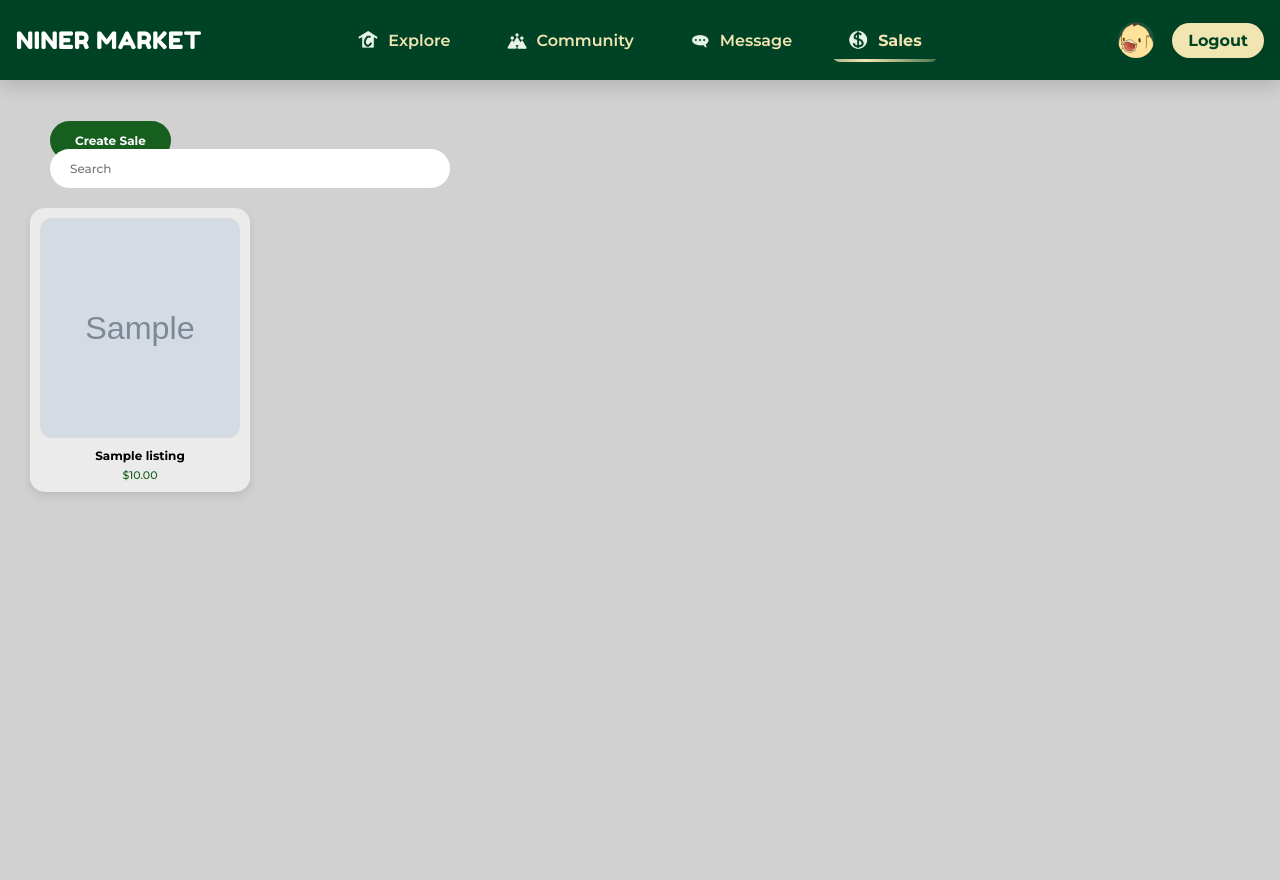
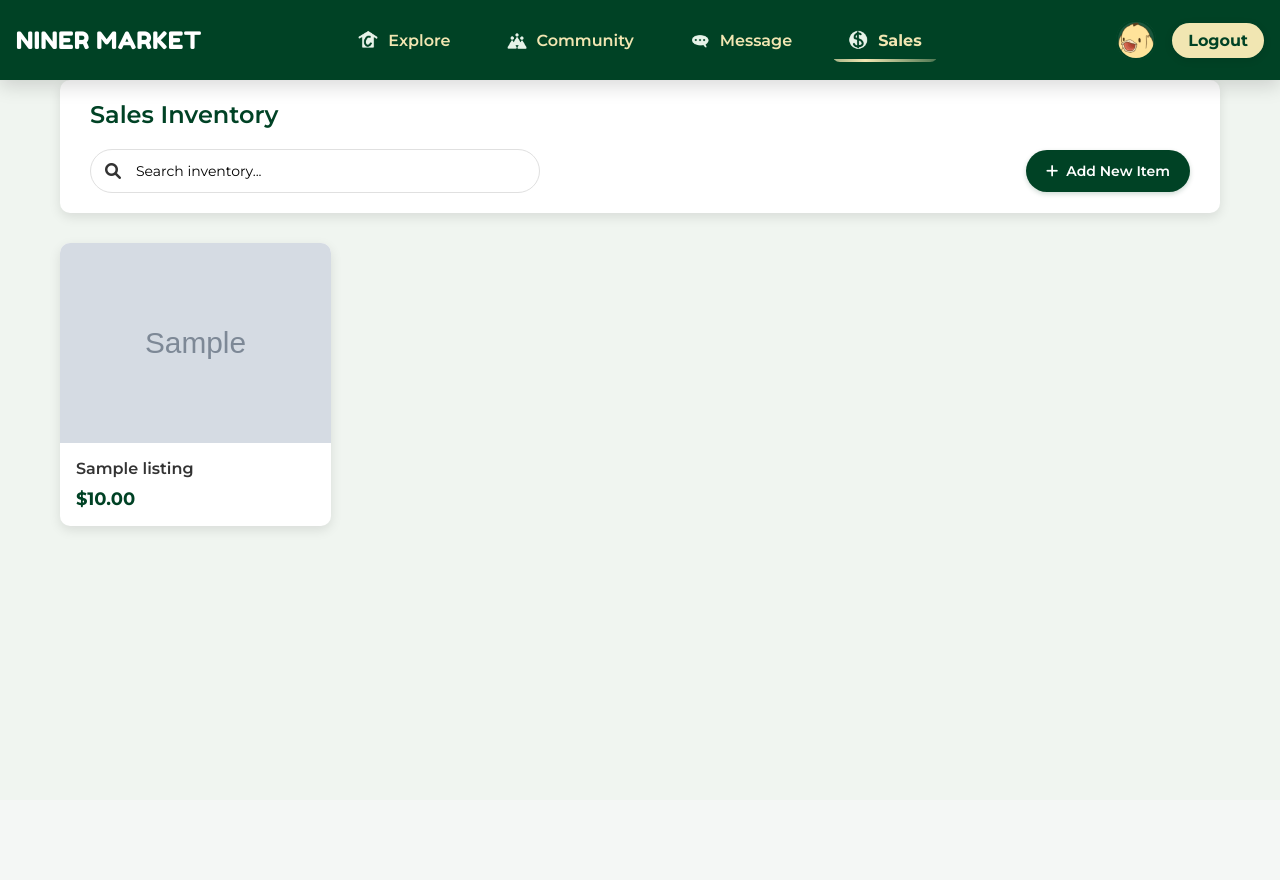
Before and after one commit to alee182/ITSC3155group11, a Django app: page /sales/ in a window 1280 px wide. After the commit the page ends 533 px from the top, so only its background shows below. Run offline with Django 5.2, Linux system fonts and the light colour scheme; a user stored in the database is signed in; tables that the repository leaves empty hold one stand-in row (values such as "Sample post"); grey boxes marked "Sample" are stand-in pictures.

Commit message:
sales page

```diff
--- a/base/templates/base/sales.html
+++ b/base/templates/base/sales.html
@@ -1,35 +1,58 @@
+<!DOCTYPE html>
+{% load static %}
+<html lang="en">
+<head>
+  <meta charset="UTF-8">
+  <meta name="viewport" content="width=device-width, initial-scale=1.0">
+  <title>Sales Inventory</title>
+  <link rel="stylesheet" href="{% static 'css/sales.css' %}">
+  <link rel="stylesheet" href="https://cdnjs.cloudflare.com/ajax/libs/font-awesome/6.0.0/css/all.min.css">
+</head>
+<body>
   {% include 'navbar.html' %}
-{% load static %}
-
-{% block content %}
-<link rel="stylesheet" href="{% static 'css/sales.css' %}">
-
-<div class="sales-page">
+  <div class="sales-container">
     <div class="sales-header">
-    <a href="{% url 'create_sale' %}" class="create-btn">Create Sale</a>
-    <form method="get" class="search-bar">
-      <input type="text" name="q" placeholder="Search" value="{{ query }}">
+      <h1>Sales Inventory</h1>
+      <div class="header-actions">
+        <form method="get" class="search-form">
+          <div class="search-wrapper">
+            <i class="fas fa-search search-icon"></i>
+            <input type="text" name="q" placeholder="Search inventory..." value="{{ query }}">
+          </div>
         </form>
+        <a href="{% url 'create_sale' %}" class="create-btn">
+          <i class="fas fa-plus"></i> Add New Item
+        </a>
+      </div>
     </div>
 
+    <div class="sales-content">
       <div class="sales-grid">
         {% for item in listings %}
-    <a href="{% url 'edit_sale' item.id %}">
+        <a href="{% url 'edit_sale' item.id %}" class="item-link">
           <div class="sale-card">
+            <div class="card-image">
               {% if item.images.all %}
                 <img src="{{ item.images.first.image.url }}" alt="{{ item.title }}">
               {% else %}
                 <img src="{% static 'images/empty.png' %}" alt="No Image Available">
               {% endif %}
-        <div class="item-name">{{ item.title }}</div>
-        <div class="item-price">${{ item.price }}</div>
+            </div>
+            <div class="card-details">
+              <h3 class="item-name">{{ item.title }}</h3>
+              <p class="item-price">${{ item.price }}</p>
+            </div>
           </div>
         </a>
-
         {% empty %}
-      <p style="text-align:center;">No items available.</p>
+          <div class="empty-state">
+            <i class="fas fa-box-open empty-icon"></i>
+            <p>No items available in inventory.</p>
+            <a href="{% url 'create_sale' %}" class="empty-action">Add your first item</a>
+          </div>
         {% endfor %}
       </div>
     </div>
-
-{% endblock %}
+  </div>
+</body>
+</html>
--- a/static/css/sales.css
+++ b/static/css/sales.css
@@ -1,75 +1,262 @@
-.sales-page {
-    padding: 30px;
-    background-color: hsl(0, 0%, 82%);
-    min-height: 100vh;
-    margin-top: 80px;
+/* Sales Page Styles */
+@import url('https://fonts.googleapis.com/css2?family=Montserrat:wght@400;500;600;700&display=swap');
+
+:root {
+  --color-main: #004225;
+  --color-light-main: #00532e;
+  --color-accent: #F1E6B2;
+  --color-hover: #A49665;
+  --color-white: #ffffff;
+  --color-bg: #f0f5f0;
+  --color-text: #333333;
+  --color-text-light: #666666;
+  --color-border: #e0e0e0;
+  --shadow-sm: 0 2px 5px rgba(0, 0, 0, 0.05);
+  --transition-medium: 0.3s ease;
+  --border-radius: 10px;
 }
 
-  .sales-header {
-    position: sticky;
-    top: 0;
-    z-index: 10;
-    background-color: hsl(0, 0%, 82%);
-    padding: 20px;
+* {
+  margin: 0;
+  padding: 0;
+  box-sizing: border-box;
+  font-family: 'Montserrat', sans-serif;
 }
 
-  .sales-content {
-    overflow-y: auto;
-    max-height: calc(100vh - 100px); /* Adjust depending on header height */
+body {
+  background-color: var(--color-bg);
+  color: var(--color-text);
+  font-size: 16px;
+  padding-top: 80px;
+  min-height: 100vh;
 }
 
+/* Main container */
+.sales-container {
+  max-width: 1200px;
+  margin: 0 auto;
+  padding: 0 20px;
+}
 
+/* Header section */
+.sales-header {
+  background-color: var(--color-white);
+  border-radius: var(--border-radius);
+  padding: 20px 30px;
+  margin-bottom: 30px;
+  box-shadow: var(--shadow-sm);
+  position: relative;
+}
+
+.sales-header h1 {
+  font-size: 24px;
+  font-weight: 600;
+  color: var(--color-main);
+  margin: 0 0 20px 0;
+}
+
+.header-actions {
+  display: flex;
+  justify-content: space-between;
+  align-items: center;
+  flex-wrap: wrap;
+  gap: 15px;
+}
+
+/* Search form */
+.search-form {
+  flex: 1;
+  max-width: 450px;
+}
+
+.search-wrapper {
+  position: relative;
+  width: 100%;
+}
+
+.search-icon {
+  position: absolute;
+  left: 15px;
+  top: 50%;
+  transform: translateY(-50%);
+  color: var(--text-light);
+}
+
+.search-form input {
+  width: 100%;
+  padding: 12px 15px 12px 45px;
+  border: 1px solid #e0e0e0;
+  border-radius: 40px;
+  font-size: 14px;
+  transition: var(--transition);
+  box-sizing: border-box;
+}
+
+.search-form input:focus {
+  outline: none;
+  border-color: var(--color-main);
+  box-shadow: 0 0 0 3px rgba(0, 66, 37, 0.1);
+}
+
+.search-form input::placeholder {
+  color: var(--text-light);
+}
+
+/* Create button */
 .create-btn {
-    background-color: #175f1e;
+  background-color: var(--color-main);
   color: white;
-    font-weight: bold;
-    padding: 12px 25px;
-    border-radius: 25px;
+  font-weight: 600;
+  padding: 12px 20px;
+  border-radius: 40px;
   text-decoration: none;
-    font-size: 1.2rem;
+  font-size: 14px;
+  display: inline-flex;
+  align-items: center;
+  transition: var(--transition-medium);
+  box-shadow: 0 2px 5px rgba(0, 66, 37, 0.2);
+}
+
+.create-btn i {
+  margin-right: 8px;
 }
 
 .create-btn:hover {
-    background-color: #143d18;
+  background-color: var(--color-light-main);
+  transform: translateY(-2px);
+  box-shadow: 0 4px 8px rgba(0, 66, 37, 0.3);
 }
 
-  .search-bar input {
-    padding: 12px 20px;
-    font-size: 1.2rem;
-    border-radius: 25px;
-    border: none;
-    width: 400px;
+/* Sales grid */
+.sales-content {
+  margin-top: 20px;
 }
 
 .sales-grid {
   display: grid;
-    grid-template-columns: repeat(auto-fill, minmax(220px, 1fr));
-    gap: 30px;
+  grid-template-columns: repeat(auto-fill, minmax(250px, 1fr));
+  gap: 25px;
+}
+
+/* Item card */
+.item-link {
+  text-decoration: none;
+  color: inherit;
+  display: block;
 }
 
 .sale-card {
-    background-color: #f5f5f5bb;
-    border-radius: 15px;
-    padding: 10px;
-    text-align: center;
-    box-shadow: 0 4px 8px rgba(0,0,0,0.1);
+  background-color: var(--color-white);
+  border-radius: var(--border-radius);
+  overflow: hidden;
+  box-shadow: var(--shadow-sm);
+  transition: var(--transition-medium);
 }
 
-  .sale-card img {
+.sale-card:hover {
+  transform: translateY(-5px);
+  box-shadow: 0 5px 15px rgba(0, 0, 0, 0.1);
+}
+
+.card-image {
+  position: relative;
+  height: 200px;
+  overflow: hidden;
+}
+
+.card-image img {
   width: 100%;
-    height: 220px;
+  height: 100%;
   object-fit: cover;
-    border-radius: 12px;
+  transition: var(--transition);
+}
+
+.sale-card:hover .card-image img {
+  transform: scale(1.05);
+}
+
+.card-details {
+  padding: 16px;
 }
 
 .item-name {
-    margin-top: 10px;
-    font-weight: bold;
-    font-size: 1.2rem;
+  margin: 0 0 8px 0;
+  font-size: 16px;
+  font-weight: 600;
+  color: var(--color-text);
+  line-height: 1.3;
 }
 
 .item-price {
-    color: #175f1e;
-    font-size: 1.1rem;
-    margin-top: 5px;
+  color: var(--color-main);
+  font-size: 18px;
+  font-weight: 700;
+  margin: 0;
 }
+
+/* Empty state */
+.empty-state {
+  grid-column: 1 / -1;
+  text-align: center;
+  padding: 60px 20px;
+  background-color: var(--color-white);
+  border-radius: var(--border-radius);
+  box-shadow: var(--shadow-sm);
+}
+
+.empty-icon {
+  font-size: 48px;
+  color: var(--color-text-light);
+  margin-bottom: 15px;
+}
+
+.empty-state p {
+  font-size: 16px;
+  color: var(--color-text-light);
+  margin-bottom: 20px;
+}
+
+.empty-action {
+  display: inline-block;
+  background-color: var(--color-main);
+  color: white;
+  padding: 10px 20px;
+  border-radius: 30px;
+  text-decoration: none;
+  font-weight: 500;
+  transition: var(--transition-medium);
+}
+
+.empty-action:hover {
+  background-color: var(--color-light-main);
+}
+
+/* Responsive adjustments */
+@media (max-width: 768px) {
+  .sales-container {
+    padding: 15px;
+  }
+
+  .sales-header {
+    padding: 15px 20px;
+  }
+
+  .header-actions {
+    flex-direction: column;
+    align-items: stretch;
+  }
+
+  .search-form {
+    max-width: none;
+    margin-bottom: 15px;
+  }
+
+  .create-btn {
+    text-align: center;
+  }
+
+  .sales-grid {
+    grid-template-columns: repeat(auto-fill, minmax(200px, 1fr));
+    gap: 15px;
+  }
+}
```
Also changed, not shown: db.sqlite3, media/static/images/profile_pics/0d4c8829b98f64158f154810768958ee.gif (added), media/static/images/profile_pics/3x.webp (added). Lines whose indentation alone changed are shown as unchanged.
